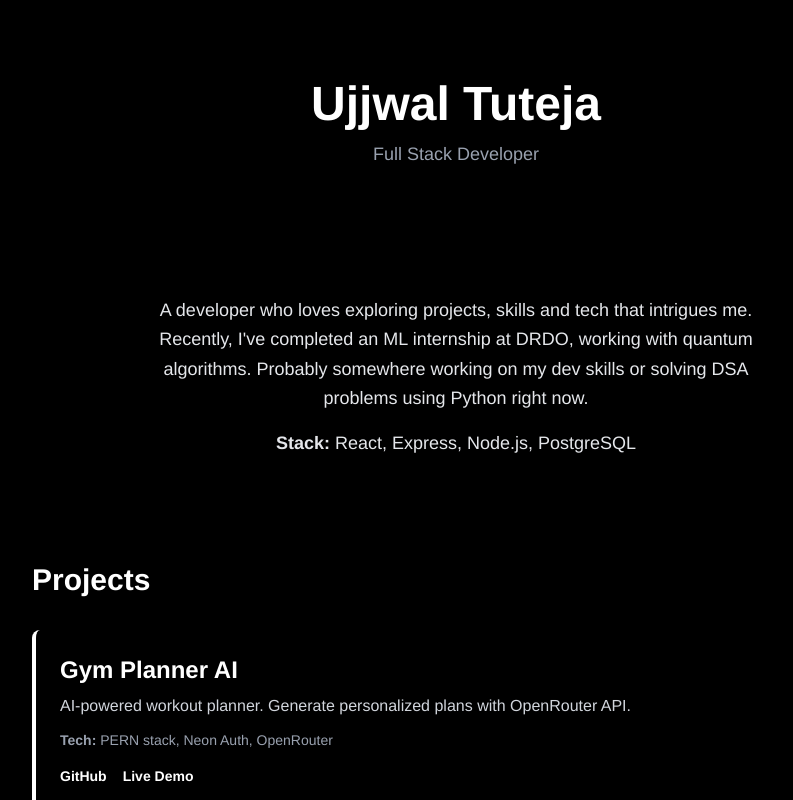
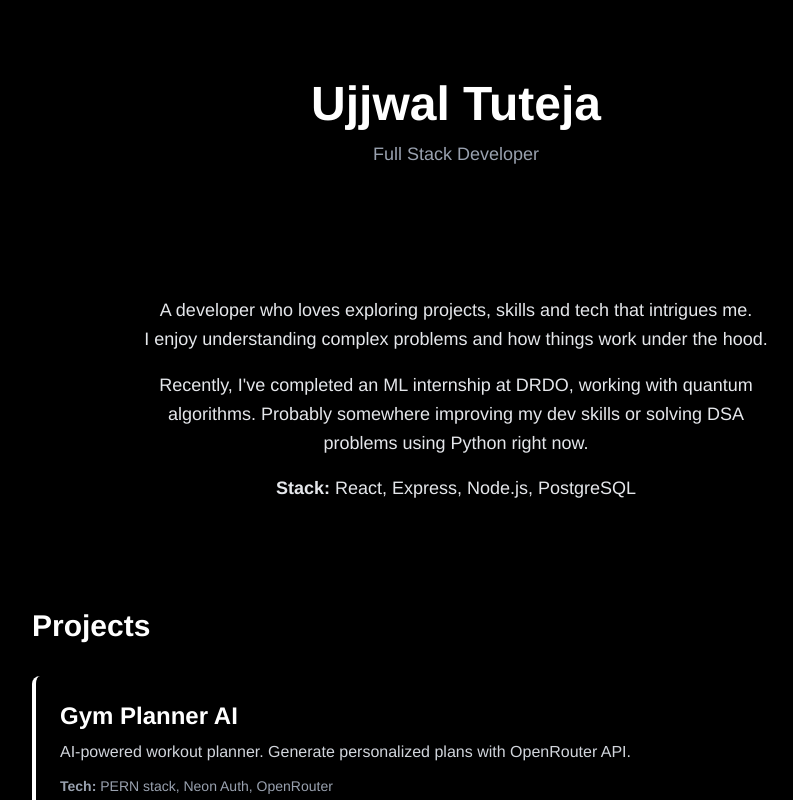
Before and after one commit to ujjwaltuteja03/Personal-Portfolio, a React app: page / in a window 1280 px wide. Shown: the top 800 px of the page, without its empty margins (184-977 px from the left). Built offline with nearby package versions, Linux system fonts and the light colour scheme; the HTML template or start-up script is replaced by a standard one.

Commit message:
Updated a section

```diff
--- a/src/components/About.jsx
+++ b/src/components/About.jsx
@@ -4,8 +4,12 @@ export default function About() {
       <div className="max-w-2xl mx-auto px-6 p-8 rounded-lg text-center" style={{ fontFamily: 'Helvetica Neue, sans-serif' }}>
         {/* <h2 className="text-3xl font-bold mb-6 text-white">About</h2> */}
         <p className="text-lg text-gray-200  leading-relaxed mb-4">
-          A developer who loves exploring projects, skills and tech that intrigues me.
-          Recently, I've completed an ML internship at DRDO, working with quantum algorithms. Probably somewhere working on my dev skills or solving DSA problems using Python right now.
+          A developer who loves exploring projects, skills and tech that intrigues me.<br/>
+          I enjoy understanding complex problems and how things work under the hood. <br/>
+        </p>
+        <p className="text-lg text-gray-200  leading-relaxed mb-4">
+          Recently, I've completed an ML internship at DRDO, working with quantum algorithms.
+          Probably somewhere improving my dev skills or solving DSA problems using Python right now.
         </p>
         <p className="text-lg text-gray-200 leading-relaxed">
           <strong>Stack:</strong> React, Express, Node.js, PostgreSQL
```
